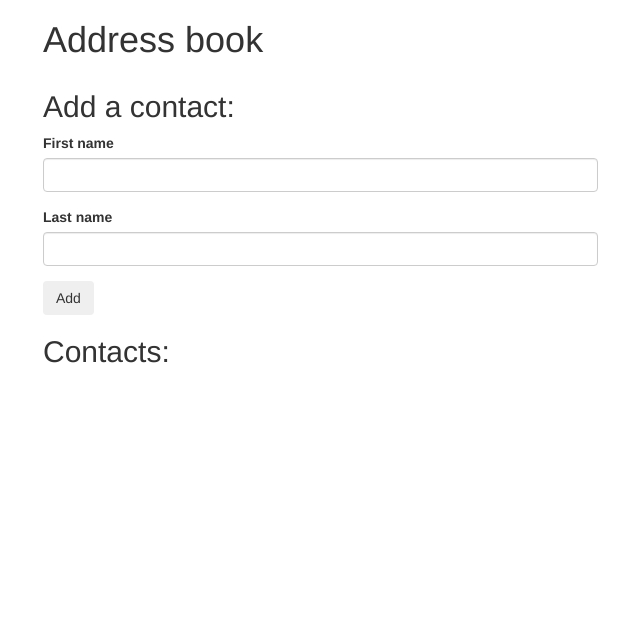
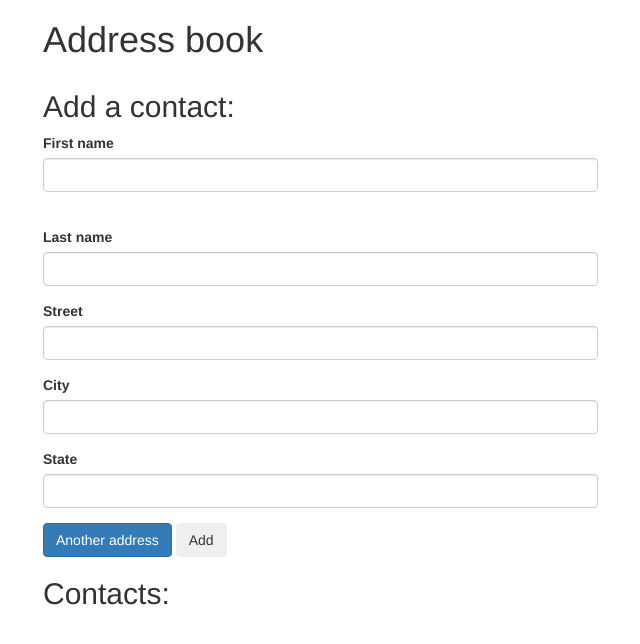
Before and after one commit to LaineyRokk/Address_Book, a plain HTML site: page address-book.html in a window 1280 px wide. Shown: the whole page, without its empty margins (27-667 px from the left). Drawn offline with Linux system fonts and the light colour scheme; files that its build step writes are made by us from their sources.

Commit message:
add addresses constructor to scripts, add to forms to add addresses

```diff
--- a/address-book.html
+++ b/address-book.html
@@ -19,10 +19,30 @@
               <label for="new-first-name">First name</label>
               <input type="text" class="form-control" id="new-first-name">
             </div>
+            <br>
             <div class="form-group">
               <label for="new-last-name">Last name</label>
               <input type="text" class="form-control" id="new-last-name">
             </div>
+
+            <div id="new-addresses">
+              <div class="new-address">
+                <div class="form-group">
+                  <label for="new-street">Street</label>
+                  <input type="text" class="form-control new-street">
+                </div>
+                <div class="form-group">
+                  <label for="new-city">City</label>
+                  <input type="text" class="form-control new-city">
+                </div>
+                <div class="form-group">
+                  <label for="new-state">State</label>
+                  <input type="text" class="form-control new-state">
+                </div>
+              </div>
+            </div>
+
+            <span class="btn btn-primary" id="add-address">Another address</span>
 
             <button type="submit" class="btn">Add</button>
           </form>
@@ -38,6 +58,10 @@
 
             <p>First name: <span class="first-name"></span></p>
             <p>Last name: <span class="last-name"></span></p>
+            <p>Addresses:</p>
+            <ul id="addresses">
+
+            </ul>
           </div>
         </div>
       </div>
--- a/js/scripts.js
+++ b/js/scripts.js
@@ -2,6 +2,13 @@
 function Contact(first, last) {
   this.firstName = first;
   this.lastName = last;
+  this.addresses = [];
+}
+
+function Address(street, city, state) {
+  this.street = street;
+  this.city = city;
+  this.state = state;
 }
 
 Contact.prototype.fullName = function() {
```
